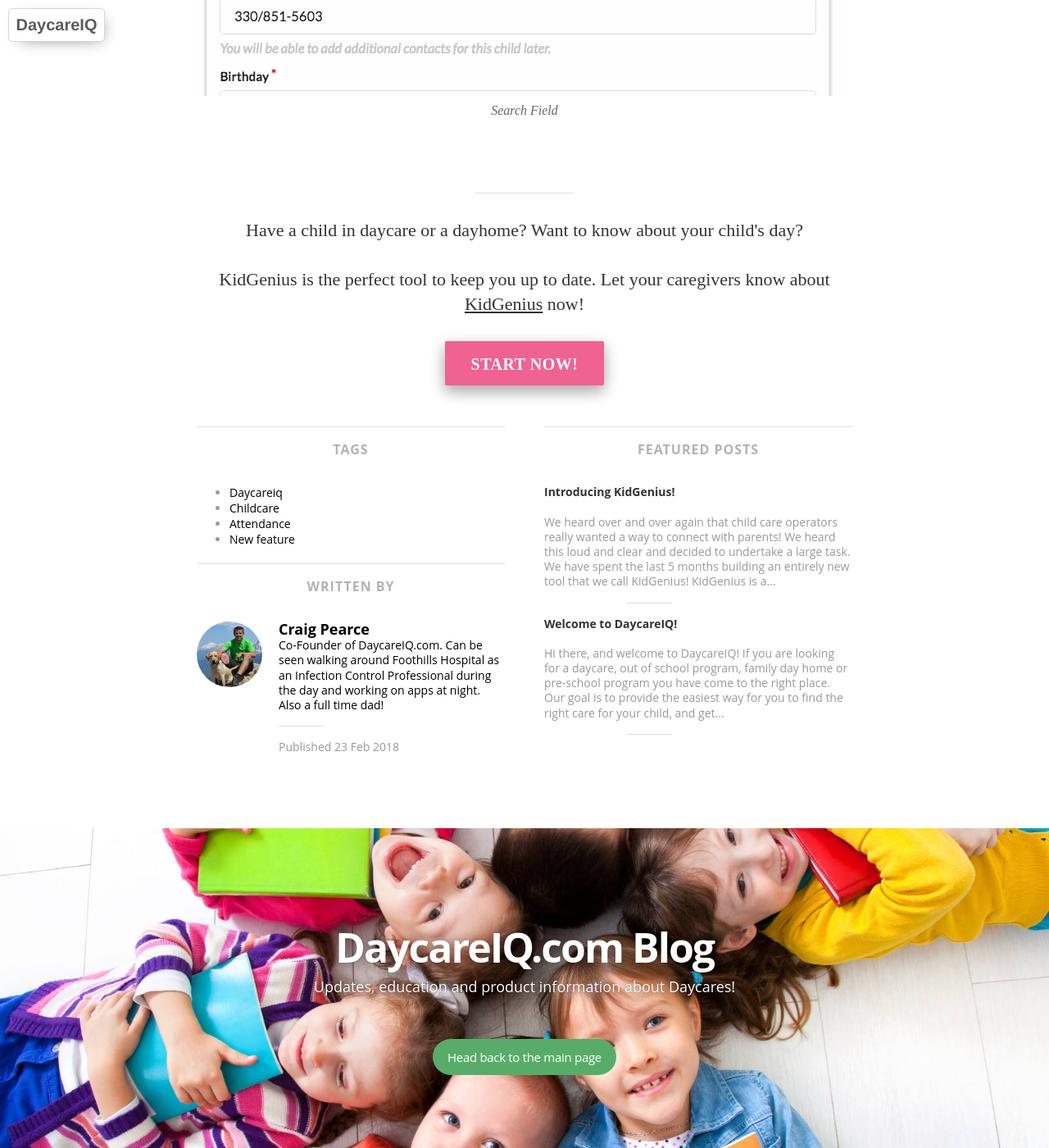
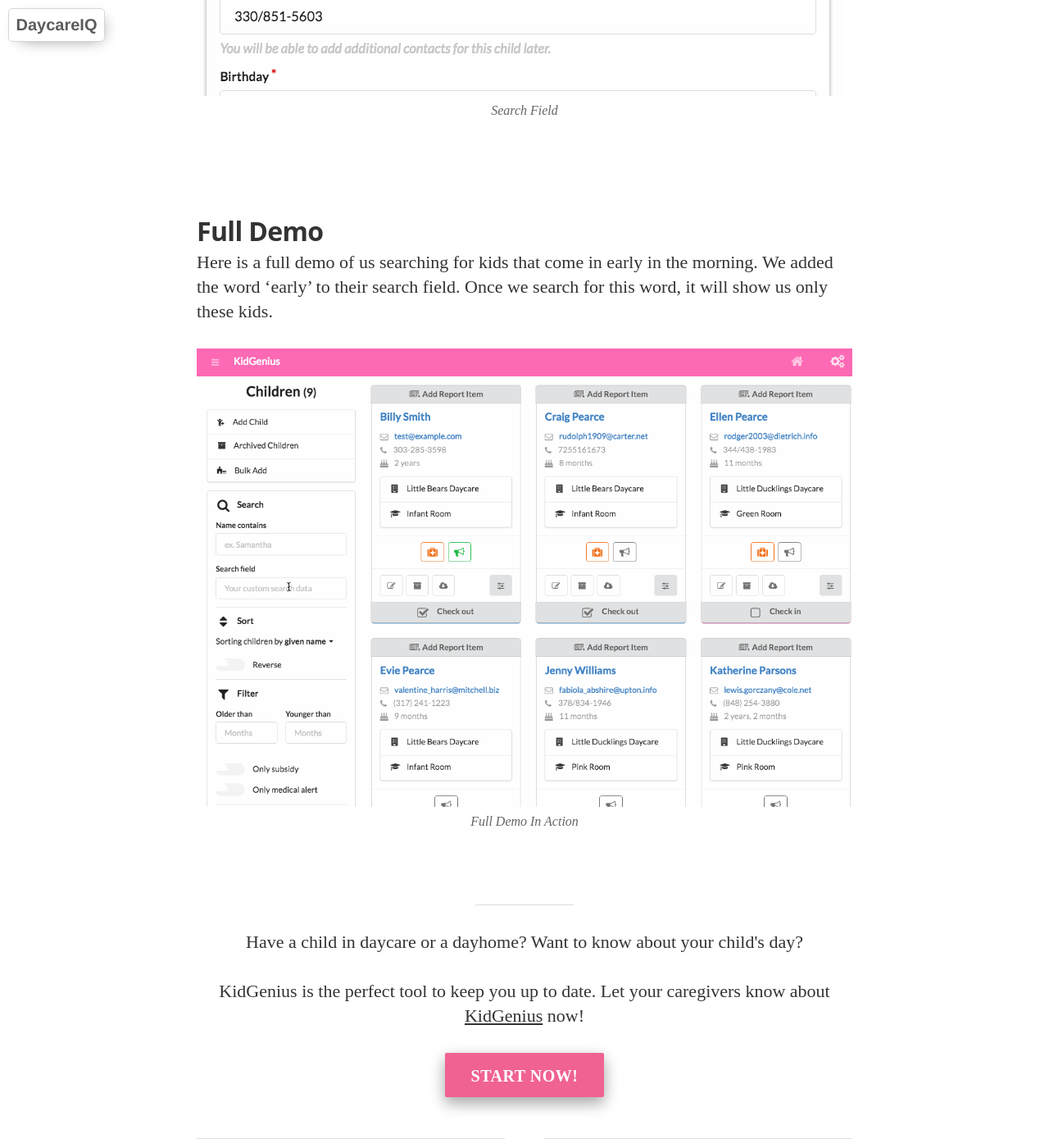
Before and after one commit to DaycareIQ/blog.daycareiq.com, a Jekyll site: the page built from _posts/2018-02-23-Introducing-Search-Fields.md, in a window 1280 px wide and 1400 px high, scrolled down 4487 px. Shown: the whole window at 82% size. Built offline with Jekyll 4.4.1, drawn with Linux system fonts in a browser that asks for light colours; nearby versions of some CDN libraries; some web fonts are replaced.

Commit message:
Update 2018-02-23-Introducing-Search-Fields.md

```diff
--- a/_posts/2018-02-23-Introducing-Search-Fields.md
+++ b/_posts/2018-02-23-Introducing-Search-Fields.md
@@ -56,3 +56,9 @@
 You can add/edit the new field in both the child and staff profile pages.  See below for an example.
 
 ![Search Field](https://blog.daycareiq.com/site_assets/images/child_edit.gif)
+
+## Full Demo
+
+Here is a full demo of us searching for kids that come in early in the morning.  We added the word 'early' to their search field.  Once we search for this word, it will show us only these kids.
+
+![Full Demo In Action](https://blog.daycareiq.com/site_assets/images/early_demo.gif)
```
